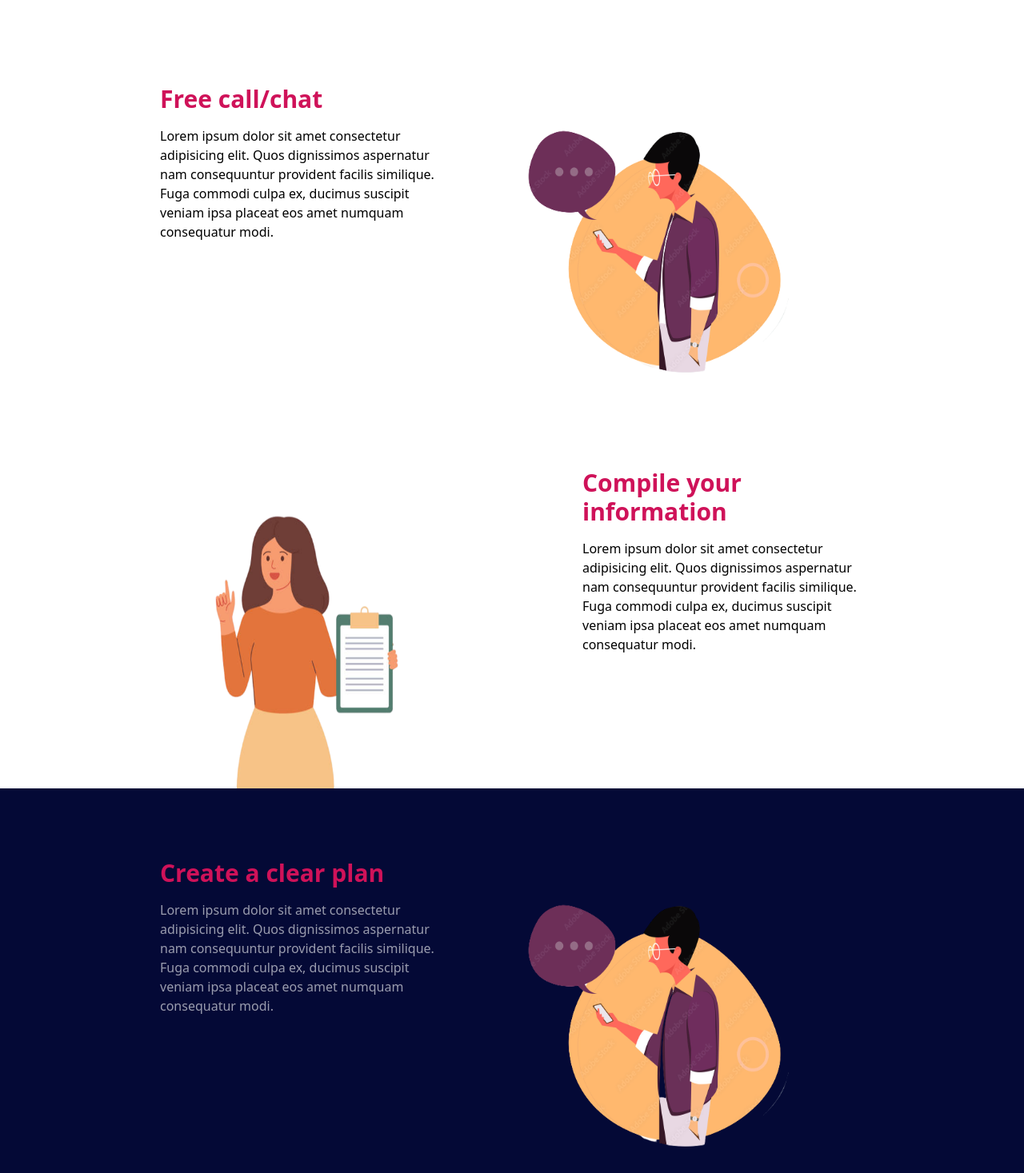
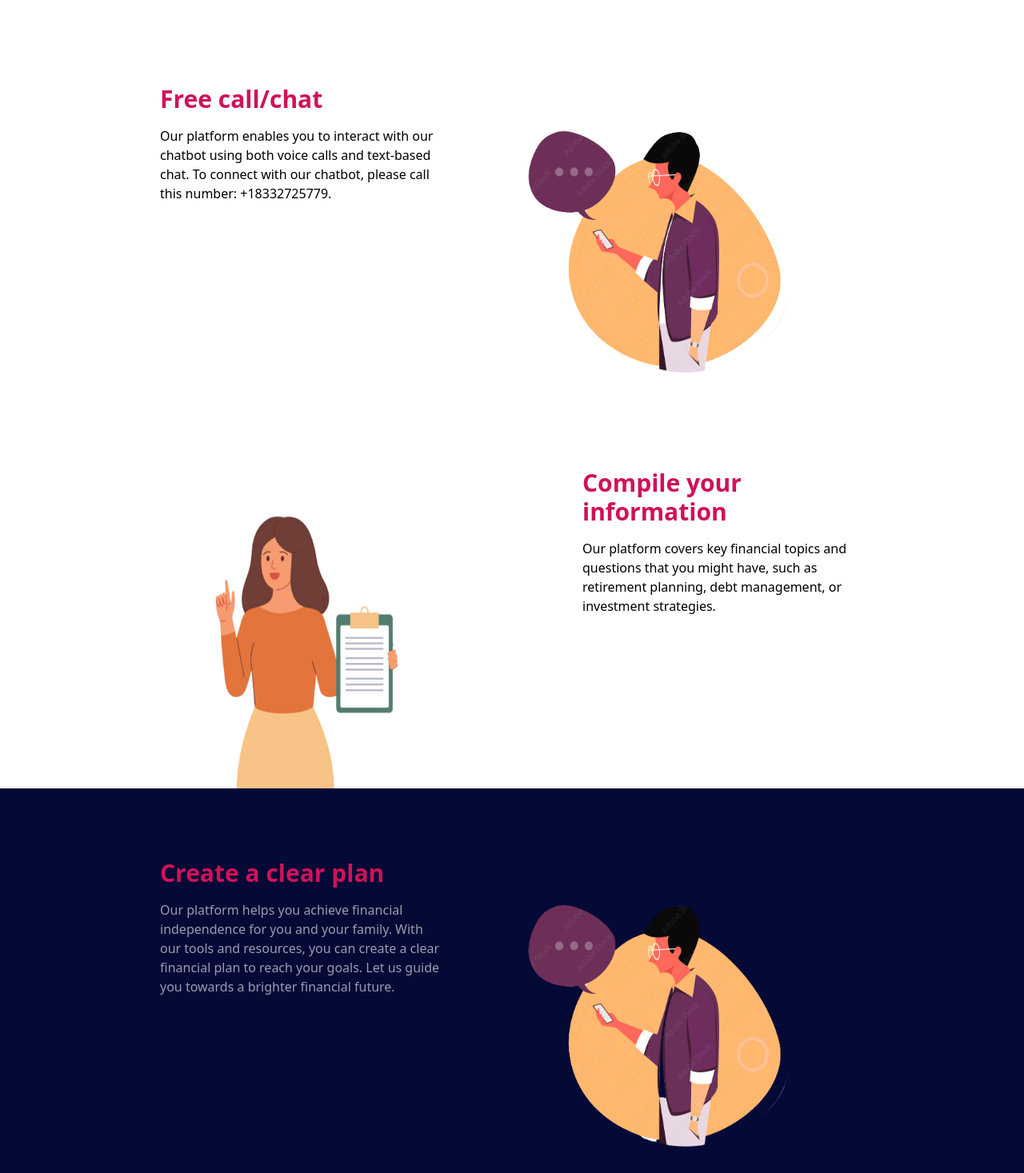
Before and after one commit to Delyc/AI_hackathon_ALU, a Next.js app: page / in a window 1280 px wide. Shown: the part 1006-2473 px from the top of the page at 80% size. Built offline with nearby package versions, Linux system fonts and the light colour scheme.

Commit message:
new commit

```diff
--- a/data/steps.js
+++ b/data/steps.js
@@ -3,12 +3,12 @@ export const services = [
     {
 
         step: "Free call/chat",
-        description: "Lorem ipsum dolor sit amet consectetur adipisicing elit. Quos dignissimos aspernatur nam consequuntur provident facilis similique. Fuga commodi culpa ex, ducimus suscipit veniam ipsa placeat eos amet numquam consequatur modi.",
+        description: "Our platform enables you to interact with our chatbot using both voice calls and text-based chat. To connect with our chatbot, please call this number: +18332725779.",
         image : "/assets/chat.png"
     },
     {
         step: "Compile your information",
-        description: "Lorem ipsum dolor sit amet consectetur adipisicing elit. Quos dignissimos aspernatur nam consequuntur provident facilis similique. Fuga commodi culpa ex, ducimus suscipit veniam ipsa placeat eos amet numquam consequatur modi.",
+        description: "Our platform covers key financial topics and questions that you might have, such as retirement planning, debt management, or investment strategies.",
         image : "/assets/plan.png"
     },
 
@@ -20,7 +20,7 @@ export const services2 = [
     {
 
         step: "Create a clear plan",
-        description: "Lorem ipsum dolor sit amet consectetur adipisicing elit. Quos dignissimos aspernatur nam consequuntur provident facilis similique. Fuga commodi culpa ex, ducimus suscipit veniam ipsa placeat eos amet numquam consequatur modi.",
+        description: "Our platform helps you achieve financial independence for you and your family. With our tools and resources, you can create a clear financial plan to reach your goals. Let us guide you towards a brighter financial future.",
         image : "/assets/chat.png"
     },
 
```
